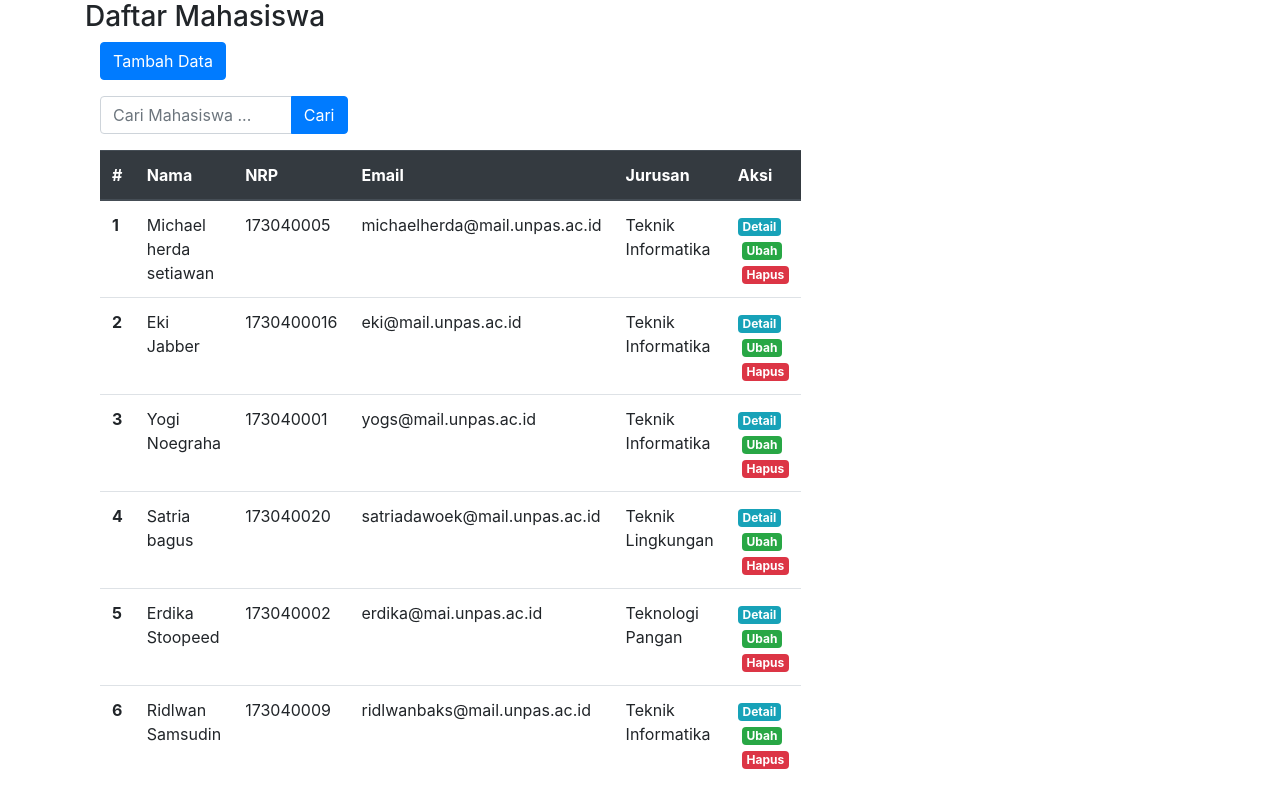
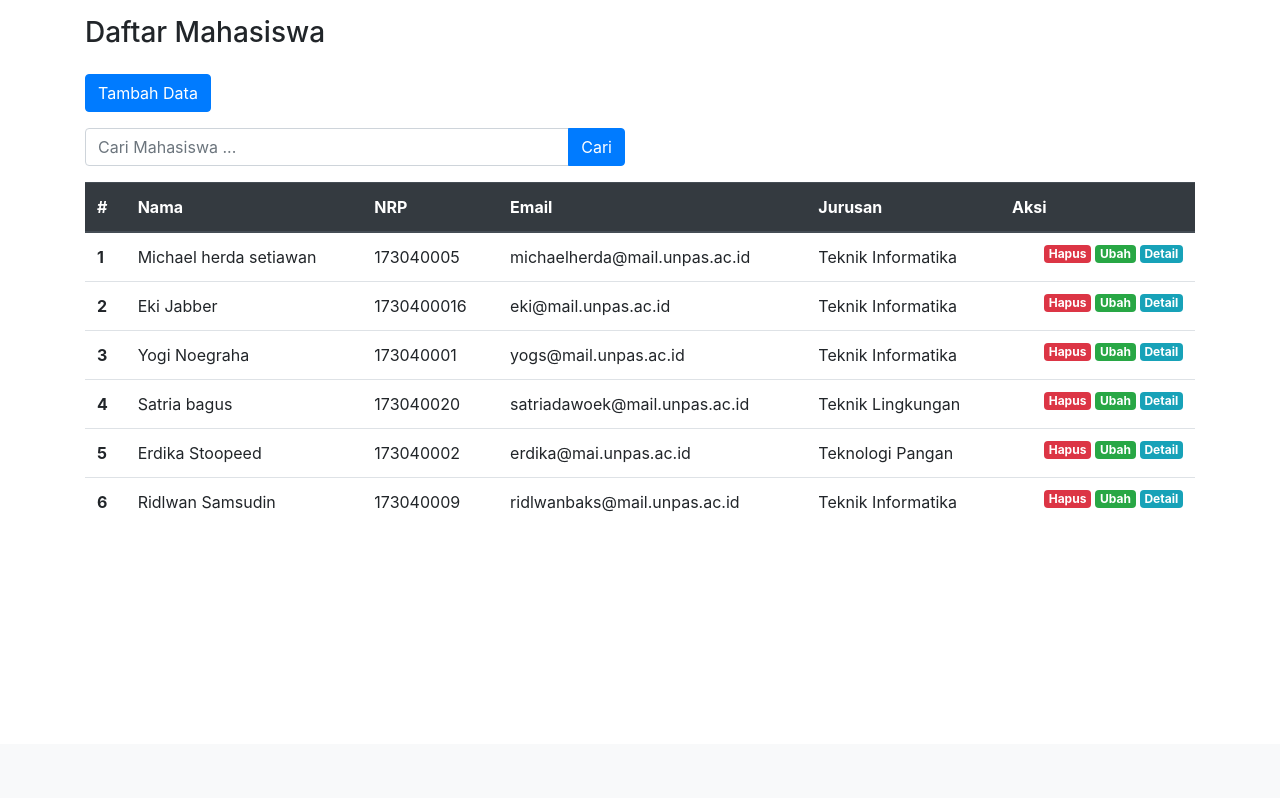
Before and after one commit to michaelherda/pertemuan6-coba-ci, a CodeIgniter app: page /pertemuan6-coba-ci/ in a window 1280 px wide. Shown: the part 56-854 px from the top of the page. After the commit the page ends 800 px from the top, so only its background shows below. Run offline with CodeIgniter, Linux system fonts and the light colour scheme; data comes from the database, SQL or seed files in the repository.

Commit message:
Memperbaiki tabel yang error, memperbaiki flashdata, alerts dan menambahkan fitur search

```diff
--- a/coba-ci/application/models/Mahasiswa_model.php
+++ b/coba-ci/application/models/Mahasiswa_model.php
@@ -13,7 +13,7 @@ class Mahasiswa_model extends CI_Model
                 "nama" => $this->input->post('nama', true),
                 "nrp" => $this->input->post('nrp', true),
                 "email" => $this->input->post('email', true),
-                "email" => $this->input->post('jurusan', true),
+                "jurusan" => $this->input->post('jurusan', true),
         ];
         $this->db->insert('mahasiswa', $data);
     }
--- a/coba-ci/application/views/mahasiswa/index.php
+++ b/coba-ci/application/views/mahasiswa/index.php
@@ -1,16 +1,3 @@
-<!doctype html>
-<html lang="en">
-<head>
-  <!-- Required meta tags -->
-  <meta charset="utf-8">
-  <meta name="viewport" content="width=device-width, initial-scale=1, shrink-to-fit=no">
-
-  <!-- Bootstrap CSS -->
-  <link rel="stylesheet" href="https://stackpath.bootstrapcdn.com/bootstrap/4.3.1/css/bootstrap.min.css" integrity="sha384-ggOyR0iXCbMQv3Xipma34MD+dH/1fQ784/j6cY/iJTQUOhcWr7x9JvoRxT2MZw1T" crossorigin="anonymous">
-
-  <title>Data Mahasiswa</title>
-</head>
-<body>
 
   <div class="container">
 
@@ -22,24 +9,25 @@
                 Data mahasiswa <strong>Berhasil</strong> <?=$this->session->flashdata('flash');?>
                 <button type="button" class="close" data-dismiss="alert" aria-label="Close">
                 <span aria-hidden="true">&times;</span>
-            </button>
-            </div>
+                </button>
+                </div>
             </div>
         </div>
 
         <?php endif;?>
+        <div class="row mt-3">
+        <div class="col-md-6">
+        <h3>Daftar Mahasiswa</h3>
+        </div>
+        </div>
 
-        <h3>Daftar Mahasiswa</h3>
-        <div class="col-md-6">
-        <?php if (empty($mahasiswa)) : ?>
-        <div class="alert alert-danger" role="alert">
-        Data Mahasiswa tidak ditemukan !
+        <div class="row mt-3">
+          <div class="col-md-6">
+        <a href="<?= base_url('mahasiswa/tambah');?>" class="btn btn-primary mb-3">Tambah Data</a>
         </div>
-        <?php endif; ?>
+        </div>
 
-        <a href="<?= base_url('mahasiswa/tambah');?>" class="btn btn-primary mb-3">Tambah Data</a>
-
-         <div class="row mb-3">
+         <div class="row mb-2">
         <div class="col-md-6">
             <form action="" method="post">
             <div class="input-group">
@@ -49,11 +37,17 @@
             </div>
             </div>
             </form>
+            <?php if (empty($mahasiswa)) : ?>
+        <div class="alert alert-danger mt-2" role="alert">
+        Data Mahasiswa tidak ditemukan !
+        </div>
+        <?php endif; ?>
         </div>
     </div>
 
-
-        <table class="table">
+      <div class="row mt-3">
+      <div class="col-md">
+        <table class="table" >
           <thead class="thead-dark">
             <tr>
               <th scope="col">#</th>
@@ -74,14 +68,16 @@
               <td><?= $mhs['email']; ?></td>
               <td><?= $mhs['jurusan']; ?></td>
               <td>
-                <a href="<?=base_url()?>mahasiswa/detail/<?= $mhs['id'];?>" class="badge badge-info ">Detail</a>
-                <a href="<?=base_url()?>mahasiswa/ubah/<?= $mhs['id'];?>" class="badge badge-success ml-1">Ubah</a>
-                <a href="<?=base_url()?>mahasiswa/hapus/<?= $mhs['id'];?>" onclick="return confirm('Yakin Ingin Hapus?');" class="badge badge-danger ml-1" onclick="return confirm('Yakin Ingin Hapus?');">Hapus</a>
+                <a href="<?=base_url()?>mahasiswa/detail/<?= $mhs['id'];?>" class="badge badge-info float-right ml-1">Detail</a>
+                <a href="<?=base_url()?>mahasiswa/ubah/<?= $mhs['id'];?>" class="badge badge-success float-right ml-1">Ubah</a>
+                <a href="<?=base_url()?>mahasiswa/hapus/<?= $mhs['id'];?>" onclick="return confirm('Yakin Ingin Hapus?');" class="badge badge-danger float-right ml-1" onclick="return confirm('Yakin Ingin Hapus?');">Hapus</a>
               </td>
             </tr>
             <?php endforeach; ?>
           </tbody>
         </table>
+        </div>
+        </div>
       </div>
     </div>
   </div>
```
Also changed, not shown: coba-ci/application/views/mahasiswa/tambah.php (+9 -3 lines).
